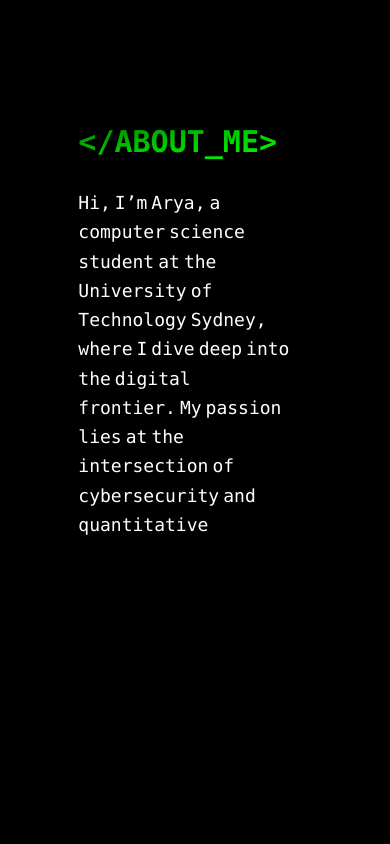
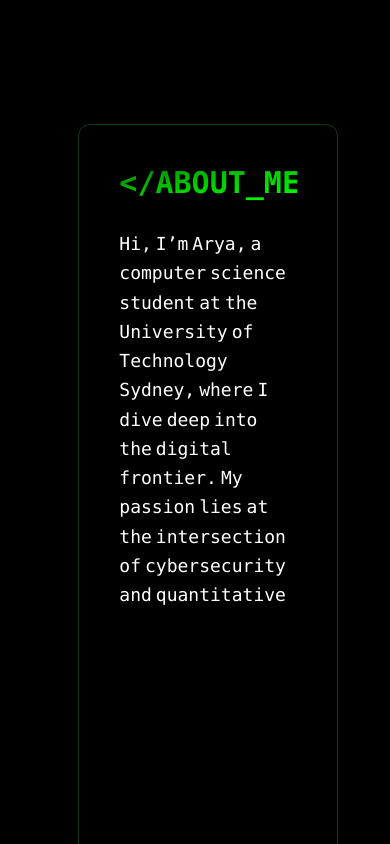
Before and after one commit to Megarya27/website, a Next.js app: page / in a window 390 px wide. Shown: the part 940-1784 px from the top of the page. Built offline with nearby package versions, Linux system fonts and the light colour scheme.

Commit message:
refactor About component layout and styling for improved responsiveness and visual appeal

```diff
--- a/components/About.tsx
+++ b/components/About.tsx
@@ -34,9 +34,9 @@ const About: React.FC = () => {
       animate="visible"
       variants={containerVariants}
     >
-      <div id="About" className=" flex flex-col md:flex-row md:px-16 pt-96 w-full h-full">
+      <div id="About" className="  flex flex-col md:flex-row mb-28 md:px-16 mt-96 w-2/3 h-full">
         {/* Text Section */}
-        <div className="flex flex-col justify-center md:w-1/2">
+        <div className="flex flex-col p-10 rounded-xl justify-center border shadow-2xl border-green-500 border-opacity-30">
           <motion.h2
             className="text-3xl font-mono font-bold text-transparent bg-clip-text bg-gradient-to-tl from-[#00ff00] via-[#00cc00] to-[#008000]  transition-transform cursor-default mb-4"
             initial="hidden"
@@ -65,11 +65,11 @@ const About: React.FC = () => {
         </div>
 
         {/* Image Section */}
-        <div className="flex justify-center items-center md:w-screen md:-translate-x-1/4">
+        <div className="flex relative min-w-60 justify-center items-center md:w-screen ">
           <motion.img
             src="/file(1).png" // Add your image path here
             alt="About Image"
-            className="rounded-lg shadow-lg w-full max-w-[400px] h-auto"
+            className="rounded-full shadow-lg w-full  h-auto"
             initial="hidden"
             animate="visible"
             variants={containerVariants}
```
